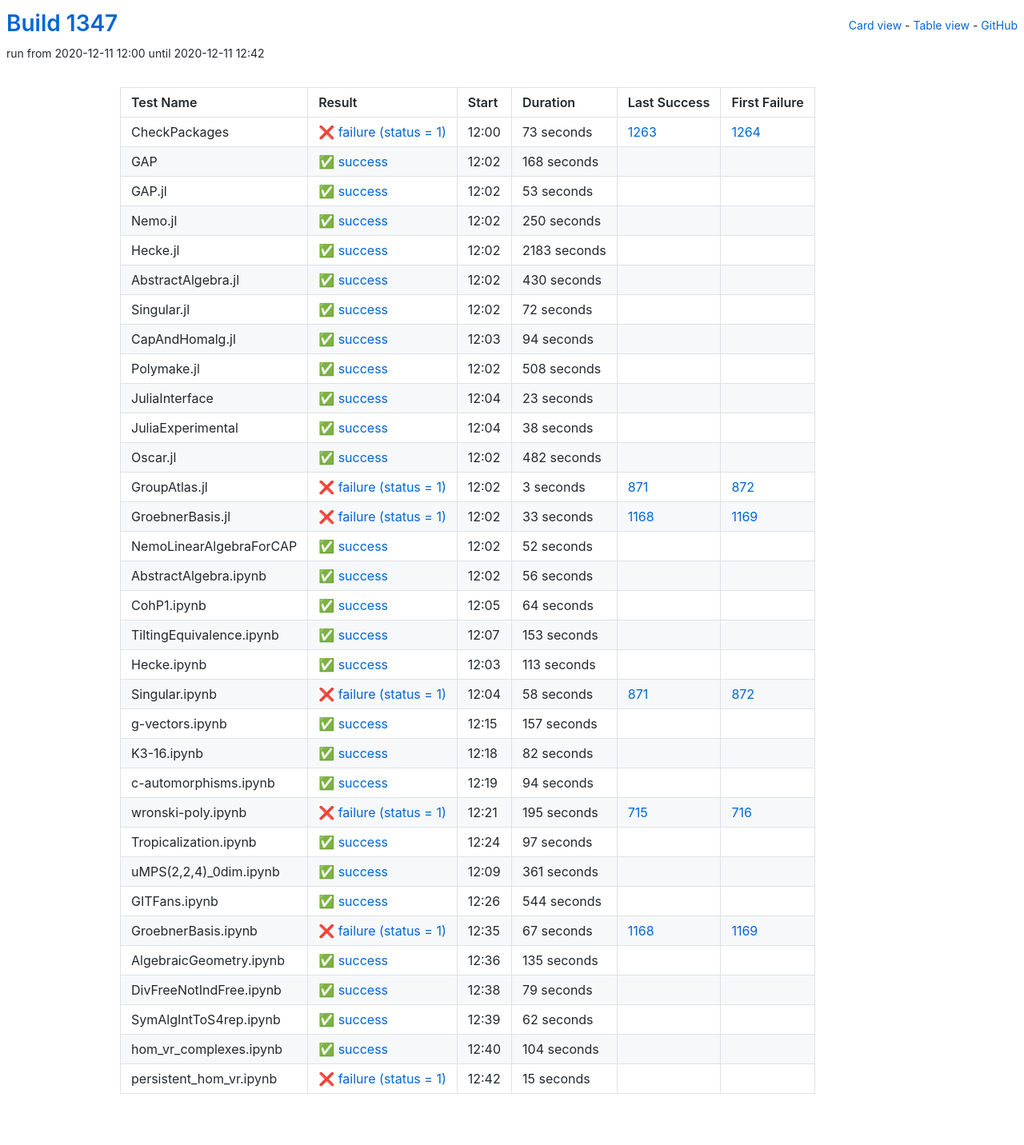
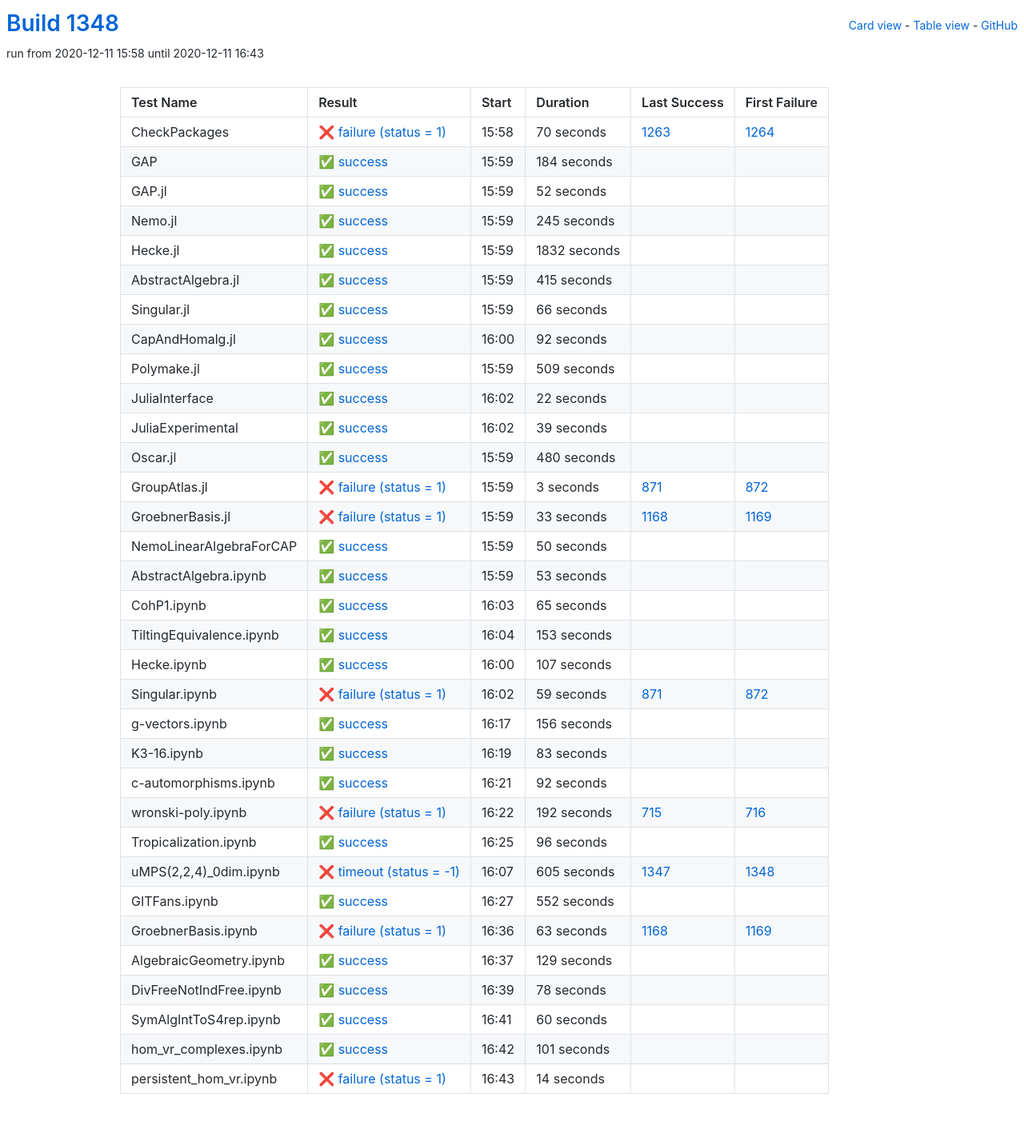
Before and after one commit to oscar-system/oscar-ci-status-stable, a Jekyll site: the page built from table.html, in a window 1280 px wide. Shown: the whole page at 80% size. Built offline with Jekyll 4.4.1, drawn with Linux system fonts in a browser that asks for light colours.

Commit message:
Build #1348

```diff
--- a/_data/ci.yml
+++ b/_data/ci.yml
@@ -1,6 +1,6 @@
 ---
-build: 1347
-build_url: https://oscarci.mathematik.uni-kl.de/job/oscar-stable/1347/
+build: 1348
+build_url: https://oscarci.mathematik.uni-kl.de/job/oscar-stable/1348/
 job: oscar-stable
 organization: oscar-system
 repo: oscar-ci-status-stable
@@ -8,152 +8,152 @@ repourl: https://github.com/oscar-system/oscar-ci-status-stable
 tests:
 - name: CheckPackages
   id: checkpackages
-  log: https://oscarci.mathematik.uni-kl.de/job/oscar-stable/1347/artifact/logs/build-1347/CheckPackages.log
-  start: 2020-12-11 12:00
+  log: https://oscarci.mathematik.uni-kl.de/job/oscar-stable/1348/artifact/logs/build-1348/CheckPackages.log
+  start: 2020-12-11 15:58
   success: false
   exitcode: 1
   status: failure
-  duration: 73
+  duration: 70
   last_success: 1263
   last_success_url: https://oscarci.mathematik.uni-kl.de/job/oscar-stable/1263/
   first_failure: 1264
   first_failure_url: https://oscarci.mathematik.uni-kl.de/job/oscar-stable/1264/
 - name: GAP
   id: gap
-  log: https://oscarci.mathematik.uni-kl.de/job/oscar-stable/1347/artifact/logs/build-1347/GAP.log
-  start: 2020-12-11 12:02
+  log: https://oscarci.mathematik.uni-kl.de/job/oscar-stable/1348/artifact/logs/build-1348/GAP.log
+  start: 2020-12-11 15:59
   success: true
   exitcode: 0
   status: success
-  duration: 168
+  duration: 184
   last_success: false
   last_success_url:
   first_failure: false
   first_failure_url:
 - name: GAP.jl
   id: gap-jl
-  log: https://oscarci.mathematik.uni-kl.de/job/oscar-stable/1347/artifact/logs/build-1347/GAP.jl.log
-  start: 2020-12-11 12:02
+  log: https://oscarci.mathematik.uni-kl.de/job/oscar-stable/1348/artifact/logs/build-1348/GAP.jl.log
+  start: 2020-12-11 15:59
   success: true
   exitcode: 0
   status: success
-  duration: 53
+  duration: 52
   last_success: false
   last_success_url:
   first_failure: false
   first_failure_url:
 - name: Nemo.jl
   id: nemo-jl
-  log: https://oscarci.mathematik.uni-kl.de/job/oscar-stable/1347/artifact/logs/build-1347/Nemo.jl.log
-  start: 2020-12-11 12:02
+  log: https://oscarci.mathematik.uni-kl.de/job/oscar-stable/1348/artifact/logs/build-1348/Nemo.jl.log
+  start: 2020-12-11 15:59
   success: true
   exitcode: 0
   status: success
-  duration: 250
+  duration: 245
   last_success: false
   last_success_url:
   first_failure: false
   first_failure_url:
 - name: Hecke.jl
   id: hecke-jl
-  log: https://oscarci.mathematik.uni-kl.de/job/oscar-stable/1347/artifact/logs/build-1347/Hecke.jl.log
-  start: 2020-12-11 12:02
+  log: https://oscarci.mathematik.uni-kl.de/job/oscar-stable/1348/artifact/logs/build-1348/Hecke.jl.log
+  start: 2020-12-11 15:59
   success: true
   exitcode: 0
   status: success
-  duration: 2183
+  duration: 1832
   last_success: false
   last_success_url:
   first_failure: false
   first_failure_url:
 - name: AbstractAlgebra.jl
   id: abstractalgebra-jl
-  log: https://oscarci.mathematik.uni-kl.de/job/oscar-stable/1347/artifact/logs/build-1347/AbstractAlgebra.jl.log
-  start: 2020-12-11 12:02
+  log: https://oscarci.mathematik.uni-kl.de/job/oscar-stable/1348/artifact/logs/build-1348/AbstractAlgebra.jl.log
+  start: 2020-12-11 15:59
   success: true
   exitcode: 0
   status: success
-  duration: 430
+  duration: 415
   last_success: false
   last_success_url:
   first_failure: false
   first_failure_url:
 - name: Singular.jl
   id: singular-jl
-  log: https://oscarci.mathematik.uni-kl.de/job/oscar-stable/1347/artifact/logs/build-1347/Singular.jl.log
-  start: 2020-12-11 12:02
+  log: https://oscarci.mathematik.uni-kl.de/job/oscar-stable/1348/artifact/logs/build-1348/Singular.jl.log
+  start: 2020-12-11 15:59
   success: true
   exitcode: 0
   status: success
-  duration: 72
+  duration: 66
   last_success: false
   last_success_url:
   first_failure: false
   first_failure_url:
 - name: CapAndHomalg.jl
   id: capandhomalg-jl
-  log: https://oscarci.mathematik.uni-kl.de/job/oscar-stable/1347/artifact/logs/build-1347/CapAndHomalg.jl.log
-  start: 2020-12-11 12:03
+  log: https://oscarci.mathematik.uni-kl.de/job/oscar-stable/1348/artifact/logs/build-1348/CapAndHomalg.jl.log
+  start: 2020-12-11 16:00
   success: true
   exitcode: 0
   status: success
-  duration: 94
+  duration: 92
   last_success: false
   last_success_url:
   first_failure: false
   first_failure_url:
 - name: Polymake.jl
   id: polymake-jl
-  log: https://oscarci.mathematik.uni-kl.de/job/oscar-stable/1347/artifact/logs/build-1347/Polymake.jl.log
-  start: 2020-12-11 12:02
+  log: https://oscarci.mathematik.uni-kl.de/job/oscar-stable/1348/artifact/logs/build-1348/Polymake.jl.log
+  start: 2020-12-11 15:59
   success: true
   exitcode: 0
   status: success
-  duration: 508
+  duration: 509
   last_success: false
   last_success_url:
   first_failure: false
   first_failure_url:
 - name: JuliaInterface
   id: juliainterface
-  log: https://oscarci.mathematik.uni-kl.de/job/oscar-stable/1347/artifact/logs/build-1347/JuliaInterface.log
-  start: 2020-12-11 12:04
+  log: https://oscarci.mathematik.uni-kl.de/job/oscar-stable/1348/artifact/logs/build-1348/JuliaInterface.log
+  start: 2020-12-11 16:02
   success: true
   exitcode: 0
   status: success
-  duration: 23
+  duration: 22
   last_success: false
   last_success_url:
   first_failure: false
   first_failure_url:
 - name: JuliaExperimental
   id: juliaexperimental
-  log: https://oscarci.mathematik.uni-kl.de/job/oscar-stable/1347/artifact/logs/build-1347/JuliaExperimental.log
-  start: 2020-12-11 12:04
+  log: https://oscarci.mathematik.uni-kl.de/job/oscar-stable/1348/artifact/logs/build-1348/JuliaExperimental.log
+  start: 2020-12-11 16:02
   success: true
   exitcode: 0
   status: success
-  duration: 38
+  duration: 39
   last_success: false
   last_success_url:
   first_failure: false
   first_failure_url:
 - name: Oscar.jl
   id: oscar-jl
-  log: https://oscarci.mathematik.uni-kl.de/job/oscar-stable/1347/artifact/logs/build-1347/Oscar.jl.log
-  start: 2020-12-11 12:02
+  log: https://oscarci.mathematik.uni-kl.de/job/oscar-stable/1348/artifact/logs/build-1348/Oscar.jl.log
+  start: 2020-12-11 15:59
   success: true
   exitcode: 0
   status: success
-  duration: 482
+  duration: 480
   last_success: false
   last_success_url:
   first_failure: false
   first_failure_url:
 - name: GroupAtlas.jl
   id: groupatlas-jl
-  log: https://oscarci.mathematik.uni-kl.de/job/oscar-stable/1347/artifact/logs/build-1347/GroupAtlas.jl.log
-  start: 2020-12-11 12:02
+  log: https://oscarci.mathematik.uni-kl.de/job/oscar-stable/1348/artifact/logs/build-1348/GroupAtlas.jl.log
+  start: 2020-12-11 15:59
   success: false
   exitcode: 1
   status: failure
@@ -164,8 +164,8 @@ tests:
   first_failure_url: https://oscarci.mathematik.uni-kl.de/job/oscar-stable/872/
 - name: GroebnerBasis.jl
   id: groebnerbasis-jl
-  log: https://oscarci.mathematik.uni-kl.de/job/oscar-stable/1347/artifact/logs/build-1347/GroebnerBasis.jl.log
-  start: 2020-12-11 12:02
+  log: https://oscarci.mathematik.uni-kl.de/job/oscar-stable/1348/artifact/logs/build-1348/GroebnerBasis.jl.log
+  start: 2020-12-11 15:59
   success: false
   exitcode: 1
   status: failure
@@ -176,44 +176,44 @@ tests:
   first_failure_url: https://oscarci.mathematik.uni-kl.de/job/oscar-stable/1169/
 - name: NemoLinearAlgebraForCAP
   id: nemolinearalgebraforcap
-  log: https://oscarci.mathematik.uni-kl.de/job/oscar-stable/1347/artifact/logs/build-1347/NemoLinearAlgebraForCAP.log
-  start: 2020-12-11 12:02
+  log: https://oscarci.mathematik.uni-kl.de/job/oscar-stable/1348/artifact/logs/build-1348/NemoLinearAlgebraForCAP.log
+  start: 2020-12-11 15:59
   success: true
   exitcode: 0
   status: success
-  duration: 52
+  duration: 50
   last_success: false
   last_success_url:
   first_failure: false
   first_failure_url:
 - name: AbstractAlgebra.ipynb
   id: abstractalgebra-ipynb
-  log: https://oscarci.mathematik.uni-kl.de/job/oscar-stable/1347/artifact/logs/build-1347/AbstractAlgebra.ipynb.log
-  start: 2020-12-11 12:02
+  log: https://oscarci.mathematik.uni-kl.de/job/oscar-stable/1348/artifact/logs/build-1348/AbstractAlgebra.ipynb.log
+  start: 2020-12-11 15:59
   success: true
   exitcode: 0
   status: success
-  duration: 56
+  duration: 53
   last_success: false
   last_success_url:
   first_failure: false
   first_failure_url:
 - name: CohP1.ipynb
   id: cohp1-ipynb
-  log: https://oscarci.mathematik.uni-kl.de/job/oscar-stable/1347/artifact/logs/build-1347/CohP1.ipynb.log
-  start: 2020-12-11 12:05
+  log: https://oscarci.mathematik.uni-kl.de/job/oscar-stable/1348/artifact/logs/build-1348/CohP1.ipynb.log
+  start: 2020-12-11 16:03
   success: true
   exitcode: 0
   status: success
-  duration: 64
+  duration: 65
   last_success: false
   last_success_url:
   first_failure: false
   first_failure_url:
 - name: TiltingEquivalence.ipynb
   id: tiltingequivalence-ipynb
-  log: https://oscarci.mathematik.uni-kl.de/job/oscar-stable/1347/artifact/logs/build-1347/TiltingEquivalence.ipynb.log
-  start: 2020-12-11 12:07
+  log: https://oscarci.mathematik.uni-kl.de/job/oscar-stable/1348/artifact/logs/build-1348/TiltingEquivalence.ipynb.log
+  start: 2020-12-11 16:04
   success: true
   exitcode: 0
   status: success
@@ -224,180 +224,180 @@ tests:
   first_failure_url:
 - name: Hecke.ipynb
   id: hecke-ipynb
-  log: https://oscarci.mathematik.uni-kl.de/job/oscar-stable/1347/artifact/logs/build-1347/Hecke.ipynb.log
-  start: 2020-12-11 12:03
+  log: https://oscarci.mathematik.uni-kl.de/job/oscar-stable/1348/artifact/logs/build-1348/Hecke.ipynb.log
+  start: 2020-12-11 16:00
   success: true
   exitcode: 0
   status: success
-  duration: 113
+  duration: 107
   last_success: false
   last_success_url:
   first_failure: false
   first_failure_url:
 - name: Singular.ipynb
   id: singular-ipynb
-  log: https://oscarci.mathematik.uni-kl.de/job/oscar-stable/1347/artifact/logs/build-1347/Singular.ipynb.log
-  start: 2020-12-11 12:04
+  log: https://oscarci.mathematik.uni-kl.de/job/oscar-stable/1348/artifact/logs/build-1348/Singular.ipynb.log
+  start: 2020-12-11 16:02
   success: false
   exitcode: 1
   status: failure
-  duration: 58
+  duration: 59
   last_success: 871
   last_success_url: https://oscarci.mathematik.uni-kl.de/job/oscar-stable/871/
   first_failure: 872
   first_failure_url: https://oscarci.mathematik.uni-kl.de/job/oscar-stable/872/
 - name: g-vectors.ipynb
   id: g-vectors-ipynb
-  log: https://oscarci.mathematik.uni-kl.de/job/oscar-stable/1347/artifact/logs/build-1347/g-vectors.ipynb.log
-  start: 2020-12-11 12:15
+  log: https://oscarci.mathematik.uni-kl.de/job/oscar-stable/1348/artifact/logs/build-1348/g-vectors.ipynb.log
+  start: 2020-12-11 16:17
   success: true
   exitcode: 0
   status: success
-  duration: 157
+  duration: 156
   last_success: false
   last_success_url:
   first_failure: false
   first_failure_url:
 - name: K3-16.ipynb
   id: k3-16-ipynb
-  log: https://oscarci.mathematik.uni-kl.de/job/oscar-stable/1347/artifact/logs/build-1347/K3-16.ipynb.log
-  start: 2020-12-11 12:18
+  log: https://oscarci.mathematik.uni-kl.de/job/oscar-stable/1348/artifact/logs/build-1348/K3-16.ipynb.log
+  start: 2020-12-11 16:19
   success: true
   exitcode: 0
   status: success
-  duration: 82
+  duration: 83
   last_success: false
   last_success_url:
   first_failure: false
   first_failure_url:
 - name: c-automorphisms.ipynb
   id: c-automorphisms-ipynb
-  log: https://oscarci.mathematik.uni-kl.de/job/oscar-stable/1347/artifact/logs/build-1347/c-automorphisms.ipynb.log
-  start: 2020-12-11 12:19
+  log: https://oscarci.mathematik.uni-kl.de/job/oscar-stable/1348/artifact/logs/build-1348/c-automorphisms.ipynb.log
+  start: 2020-12-11 16:21
   success: true
   exitcode: 0
   status: success
-  duration: 94
+  duration: 92
   last_success: false
   last_success_url:
   first_failure: false
   first_failure_url:
 - name: wronski-poly.ipynb
   id: wronski-poly-ipynb
-  log: https://oscarci.mathematik.uni-kl.de/job/oscar-stable/1347/artifact/logs/build-1347/wronski-poly.ipynb.log
-  start: 2020-12-11 12:21
+  log: https://oscarci.mathematik.uni-kl.de/job/oscar-stable/1348/artifact/logs/build-1348/wronski-poly.ipynb.log
+  start: 2020-12-11 16:22
   success: false
   exitcode: 1
   status: failure
-  duration: 195
+  duration: 192
   last_success: 715
   last_success_url: https://oscarci.mathematik.uni-kl.de/job/oscar-stable/715/
   first_failure: 716
   first_failure_url: https://oscarci.mathematik.uni-kl.de/job/oscar-stable/716/
 - name: Tropicalization.ipynb
   id: tropicalization-ipynb
-  log: https://oscarci.mathematik.uni-kl.de/job/oscar-stable/1347/artifact/logs/build-1347/Tropicalization.ipynb.log
-  start: 2020-12-11 12:24
+  log: https://oscarci.mathematik.uni-kl.de/job/oscar-stable/1348/artifact/logs/build-1348/Tropicalization.ipynb.log
+  start: 2020-12-11 16:25
   success: true
   exitcode: 0
   status: success
-  duration: 97
+  duration: 96
   last_success: false
   last_success_url:
   first_failure: false
   first_failure_url:
 - name: uMPS(2,2,4)_0dim.ipynb
   id: umps-2-2-4-0dim-ipynb
-  log: https://oscarci.mathematik.uni-kl.de/job/oscar-stable/1347/artifact/logs/build-1347/uMPS-2-2-4-_0dim.ipynb.log
-  start: 2020-12-11 12:09
+  log: https://oscarci.mathematik.uni-kl.de/job/oscar-stable/1348/artifact/logs/build-1348/uMPS-2-2-4-_0dim.ipynb.log
+  start: 2020-12-11 16:07
+  success: false
+  exitcode: -1
+  status: timeout
+  duration: 605
+  last_success: 1347
+  last_success_url: https://oscarci.mathematik.uni-kl.de/job/oscar-stable/1347/
+  first_failure: 1348
+  first_failure_url: https://oscarci.mathematik.uni-kl.de/job/oscar-stable/1348/
+- name: GITFans.ipynb
+  id: gitfans-ipynb
+  log: https://oscarci.mathematik.uni-kl.de/job/oscar-stable/1348/artifact/logs/build-1348/GITFans.ipynb.log
+  start: 2020-12-11 16:27
   success: true
   exitcode: 0
   status: success
-  duration: 361
-  last_success: false
-  last_success_url:
-  first_failure: false
-  first_failure_url:
-- name: GITFans.ipynb
-  id: gitfans-ipynb
-  log: https://oscarci.mathematik.uni-kl.de/job/oscar-stable/1347/artifact/logs/build-1347/GITFans.ipynb.log
-  start: 2020-12-11 12:26
-  success: true
-  exitcode: 0
-  status: success
-  duration: 544
+  duration: 552
   last_success: false
   last_success_url:
   first_failure: false
   first_failure_url:
 - name: GroebnerBasis.ipynb
   id: groebnerbasis-ipynb
-  log: https://oscarci.mathematik.uni-kl.de/job/oscar-stable/1347/artifact/logs/build-1347/GroebnerBasis.ipynb.log
-  start: 2020-12-11 12:35
+  log: https://oscarci.mathematik.uni-kl.de/job/oscar-stable/1348/artifact/logs/build-1348/GroebnerBasis.ipynb.log
+  start: 2020-12-11 16:36
   success: false
   exitcode: 1
   status: failure
-  duration: 67
+  duration: 63
   last_success: 1168
   last_success_url: https://oscarci.mathematik.uni-kl.de/job/oscar-stable/1168/
   first_failure: 1169
   first_failure_url: https://oscarci.mathematik.uni-kl.de/job/oscar-stable/1169/
 - name: AlgebraicGeometry.ipynb
   id: algebraicgeometry-ipynb
-  log: https://oscarci.mathematik.uni-kl.de/job/oscar-stable/1347/artifact/logs/build-1347/AlgebraicGeometry.ipynb.log
-  start: 2020-12-11 12:36
+  log: https://oscarci.mathematik.uni-kl.de/job/oscar-stable/1348/artifact/logs/build-1348/AlgebraicGeometry.ipynb.log
+  start: 2020-12-11 16:37
   success: true
   exitcode: 0
   status: success
-  duration: 135
+  duration: 129
   last_success: false
   last_success_url:
   first_failure: false
   first_failure_url:
 - name: DivFreeNotIndFree.ipynb
   id: divfreenotindfree-ipynb
-  log: https://oscarci.mathematik.uni-kl.de/job/oscar-stable/1347/artifact/logs/build-1347/DivFreeNotIndFree.ipynb.log
-  start: 2020-12-11 12:38
+  log: https://oscarci.mathematik.uni-kl.de/job/oscar-stable/1348/artifact/logs/build-1348/DivFreeNotIndFree.ipynb.log
+  start: 2020-12-11 16:39
   success: true
   exitcode: 0
   status: success
-  duration: 79
+  duration: 78
   last_success: false
   last_success_url:
   first_failure: false
   first_failure_url:
 - name: SymAlgIntToS4rep.ipynb
   id: symalginttos4rep-ipynb
-  log: https://oscarci.mathematik.uni-kl.de/job/oscar-stable/1347/artifact/logs/build-1347/SymAlgIntToS4rep.ipynb.log
-  start: 2020-12-11 12:39
+  log: https://oscarci.mathematik.uni-kl.de/job/oscar-stable/1348/artifact/logs/build-1348/SymAlgIntToS4rep.ipynb.log
+  start: 2020-12-11 16:41
   success: true
   exitcode: 0
   status: success
-  duration: 62
+  duration: 60
   last_success: false
   last_success_url:
   first_failure: false
   first_failure_url:
 - name: hom_vr_complexes.ipynb
   id: hom-vr-complexes-ipynb
-  log: https://oscarci.mathematik.uni-kl.de/job/oscar-stable/1347/artifact/logs/build-1347/hom_vr_complexes.ipynb.log
-  start: 2020-12-11 12:40
+  log: https://oscarci.mathematik.uni-kl.de/job/oscar-stable/1348/artifact/logs/build-1348/hom_vr_complexes.ipynb.log
+  start: 2020-12-11 16:42
   success: true
   exitcode: 0
   status: success
-  duration: 104
+  duration: 101
   last_success: false
   last_success_url:
   first_failure: false
   first_failure_url:
 - name: persistent_hom_vr.ipynb
   id: persistent-hom-vr-ipynb
-  log: https://oscarci.mathematik.uni-kl.de/job/oscar-stable/1347/artifact/logs/build-1347/persistent_hom_vr.ipynb.log
-  start: 2020-12-11 12:42
+  log: https://oscarci.mathematik.uni-kl.de/job/oscar-stable/1348/artifact/logs/build-1348/persistent_hom_vr.ipynb.log
+  start: 2020-12-11 16:43
   success: false
   exitcode: 1
   status: failure
-  duration: 15
+  duration: 14
   last_success: false
   last_success_url:
   first_failure: false
```
Also changed, not shown: README.md.
